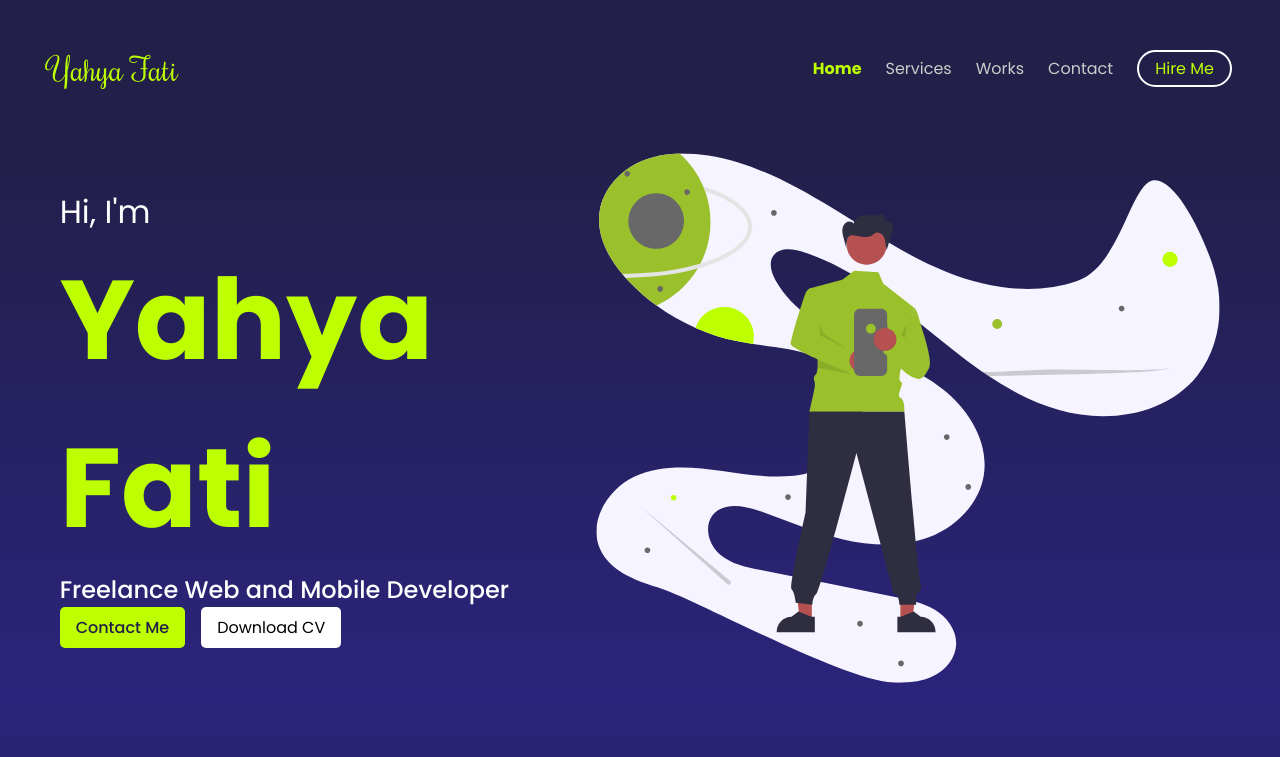
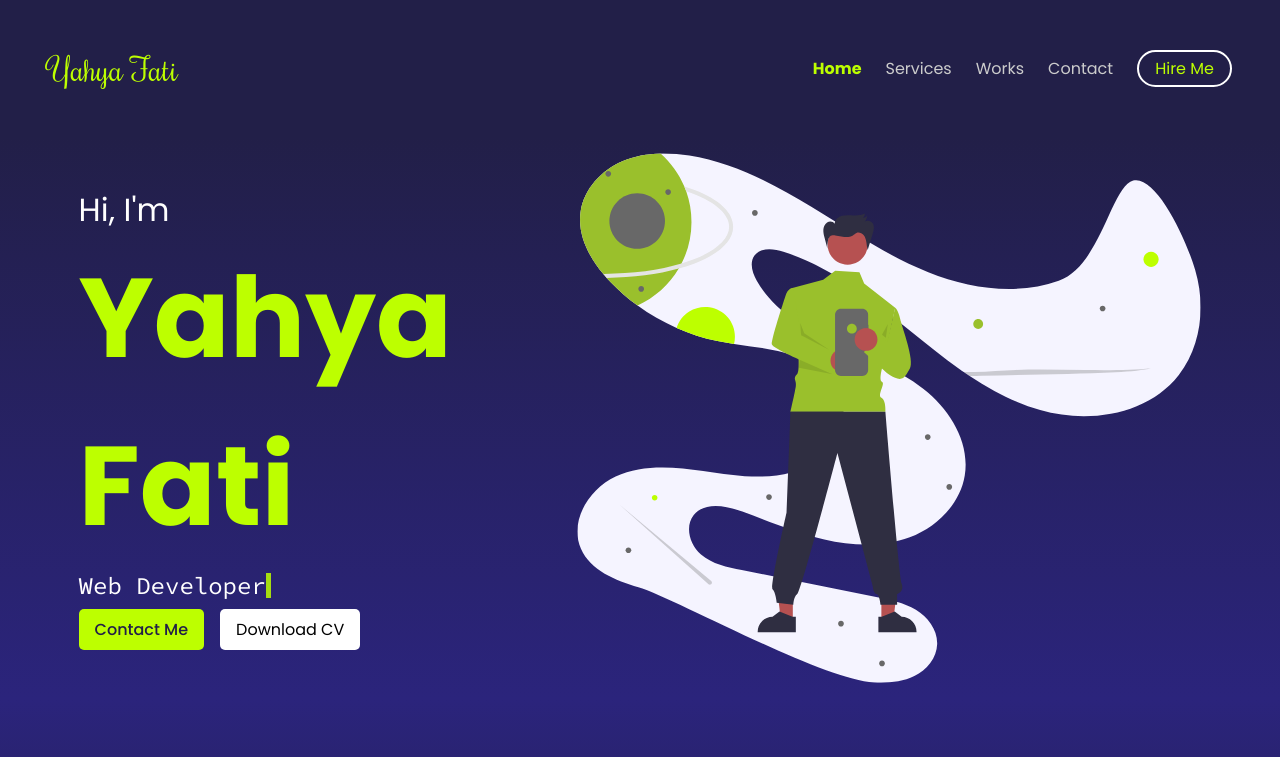
Before and after one commit to yahyafati/portfolio, a React app: page / in a window 1280 px wide. Shown: the top 757 px of the page. Built offline with nearby package versions, Linux system fonts and the light colour scheme.

Commit message:
added typing animation

```diff
--- a/src/component/landingPage/home/Home.js
+++ b/src/component/landingPage/home/Home.js
@@ -1,16 +1,54 @@
-import React from "react";
+import React, { useState, useEffect } from "react";
 import "../../../style/home/home.css";
 import standingManSVG from "../../../svg/Home.svg";
 import downloadableFile from "../../../Resume.docx";
 import { Link } from "react-router-dom";
 
+const MY_TITLE = ["Web Developer", "Mobile Developer", "Student"];
 const Home = () => {
+    const [currentWordIndex, setCurrentWordIndex] = useState(0);
+    const [animateTyping, setAnimateTyping] = useState(true);
+
+    useEffect(() => {
+        setAnimateTyping(true);
+    }, [currentWordIndex]);
+
+    const handleAnimationEnd = (e) => {
+        if (e.animationName === "slide") {
+            setAnimateTyping(false);
+            console.log(e.target.classList);
+            setTimeout(() => {
+                setCurrentWordIndex(
+                    (current) => (current + 1) % MY_TITLE.length
+                );
+            }, 3000);
+        }
+    };
+
     return (
         <div id="homeSection">
             <div className="intro_text">
                 <p className="hi">Hi, I'm</p>
                 <p className="name">Yahya Fati</p>
-                <p className="work">Freelance Web and Mobile Developer</p>
+                <p className="work" onAnimationEnd={handleAnimationEnd}>
+                    <span
+                        className={`before ${animateTyping ? "animate" : ""}`}
+                        style={{
+                            animationTimingFunction: `steps(${MY_TITLE[currentWordIndex].length})`,
+                        }}
+                    >
+                        <span
+                            className={`after ${
+                                animateTyping ? "animate" : ""
+                            }`}
+                            style={{
+                                animationTimingFunction: `steps(${MY_TITLE[currentWordIndex].length})`,
+                            }}
+                        ></span>
+                    </span>
+
+                    {MY_TITLE[currentWordIndex]}
+                </p>
                 <div className="buttons">
                     <Link to={"/contact"} className="button primary">
                         Contact Me
@@ -28,7 +66,7 @@ const Home = () => {
             <img
                 className="introImg"
                 src={standingManSVG}
-                alt="A Man Standing and Using Mobile"
+                alt="A Man Standing and Using a phone"
             />
         </div>
     );
--- a/src/index.html
+++ b/src/index.html
@@ -11,6 +11,10 @@
             href="https://fonts.googleapis.com/css2?family=Poppins:ital,wght@0,300;0,400;0,500;0,600;0,700;1,300;1,400;1,500;1,600;1,700&family=Rochester&display=swap"
             rel="stylesheet"
         />
+        <link
+            href="https://fonts.googleapis.com/css2?family=Source+Code+Pro&display=swap"
+            rel="stylesheet"
+        />
 
         <link rel="shortcut icon" type="image/png" href="/favicon.png" />
 
--- a/src/style/header/header.css
+++ b/src/style/header/header.css
@@ -176,56 +176,52 @@ header .navbar-link-container ul li.hire-me:hover {
 
 @-webkit-keyframes expand_animation {
   0% {
-    -webkit-transform: translateY(100%);
-            transform: translateY(100%);
-    border-radius: 0;
-    opacity: 0.8;
+    -webkit-transform: translateY(-50%) scaleY(0);
+            transform: translateY(-50%) scaleY(0);
+    opacity: 0;
   }
   100% {
-    -webkit-transform: translateY(0);
-            transform: translateY(0);
+    -webkit-transform: translateY(0) scaleY(1);
+            transform: translateY(0) scaleY(1);
     opacity: 1;
-    border-radius: 0 0 20px 20px;
   }
 }
 
 @keyframes expand_animation {
   0% {
-    -webkit-transform: translateY(100%);
-            transform: translateY(100%);
-    border-radius: 0;
-    opacity: 0.8;
+    -webkit-transform: translateY(-50%) scaleY(0);
+            transform: translateY(-50%) scaleY(0);
+    opacity: 0;
   }
   100% {
-    -webkit-transform: translateY(0);
-            transform: translateY(0);
+    -webkit-transform: translateY(0) scaleY(1);
+            transform: translateY(0) scaleY(1);
     opacity: 1;
-    border-radius: 0 0 20px 20px;
   }
 }
 
 @-webkit-keyframes collapse_animation {
   0% {
-    -webkit-transform: translateY(0);
-            transform: translateY(0);
+    -webkit-transform: translateY(0) scaleY(1);
+            transform: translateY(0) scaleY(1);
     opacity: 1;
   }
   100% {
-    -webkit-transform: translateY(-100%);
-            transform: translateY(-100%);
+    -webkit-transform: translateY(-50%) scaleY(0);
+            transform: translateY(-50%) scaleY(0);
     opacity: 0;
   }
 }
 
 @keyframes collapse_animation {
   0% {
-    -webkit-transform: translateY(0);
-            transform: translateY(0);
+    -webkit-transform: translateY(0) scaleY(1);
+            transform: translateY(0) scaleY(1);
     opacity: 1;
   }
   100% {
-    -webkit-transform: translateY(-100%);
-            transform: translateY(-100%);
+    -webkit-transform: translateY(-50%) scaleY(0);
+            transform: translateY(-50%) scaleY(0);
     opacity: 0;
   }
 }
--- a/src/style/home/home.css
+++ b/src/style/home/home.css
@@ -40,8 +40,39 @@
 }
 
 #homeSection .intro_text .work {
+  position: relative;
+  font-family: "Source Code Pro", monospace;
   font-weight: 500;
   font-size: 1.5rem;
+  margin-bottom: 0.5rem;
+  width: -webkit-fit-content;
+  width: -moz-fit-content;
+  width: fit-content;
+}
+
+#homeSection .intro_text .work .before {
+  position: absolute;
+  background: -webkit-gradient(linear, left top, left bottom, from(#292372), to(#2a2375));
+  background: linear-gradient(180deg, #292372 0%, #2a2375 100%);
+  right: 0;
+  top: 0%;
+  height: 100%;
+}
+
+#homeSection .intro_text .work .before.animate {
+  left: 0;
+  -webkit-animation: slide 2s ease 1s;
+          animation: slide 2s ease 1s;
+}
+
+#homeSection .intro_text .work .before .after {
+  position: absolute;
+  left: 0;
+  top: 10%;
+  height: 80%;
+  border-left: 5px solid #bdff00;
+  -webkit-animation: blink 500ms ease 1s infinite;
+          animation: blink 500ms ease 1s infinite;
 }
 
 #homeSection .intro_text .buttons {
@@ -62,12 +93,12 @@
     font-size: 5rem;
   }
   #homeSection .intro_text .work {
-    font-size: 1rem;
+    font-size: 1.2rem;
     font-weight: 300;
   }
 }
 
-@media screen and (max-width: 640px) and (min-width: 321px) {
+@media screen and (max-width: 640px) and (min-width: 481px) {
   #homeSection .intro_text {
     width: 180px;
   }
@@ -78,7 +109,7 @@
     font-size: 3rem;
   }
   #homeSection .intro_text .work {
-    font-size: 0.8rem;
+    font-size: 1rem;
   }
   #homeSection .intro_text .buttons .button {
     font-size: 0.6rem;
@@ -104,7 +135,7 @@
   width: 50%;
 }
 
-@media screen and (max-width: 320px) {
+@media screen and (max-width: 480px) {
   #homeSection .introImg {
     display: none;
   }
@@ -115,4 +146,28 @@
     width: 35%;
   }
 }
+
+@-webkit-keyframes blink {
+  to {
+    border-color: #00ff2900;
+  }
+}
+
+@keyframes blink {
+  to {
+    border-color: #00ff2900;
+  }
+}
+
+@-webkit-keyframes slide {
+  to {
+    left: 100%;
+  }
+}
+
+@keyframes slide {
+  to {
+    left: 100%;
+  }
+}
 /*# sourceMappingURL=home.css.map */
--- a/src/style/home/home.scss
+++ b/src/style/home/home.scss
@@ -52,8 +52,35 @@ $introTextZIndex: 100;
         }
 
         .work {
+            position: relative;
+
+            font-family: "Source Code Pro", monospace;
             font-weight: $font-weight-medium;
             font-size: 1.5rem;
+            margin-bottom: 0.5rem;
+            width: fit-content;
+
+            .before {
+                position: absolute;
+                background: linear-gradient(180deg, #292372 0%, #2a2375 100%);
+                right: 0;
+                top: 0%;
+                height: 100%;
+
+                &.animate {
+                    left: 0;
+                    animation: slide 2s ease 1s;
+                }
+
+                .after {
+                    position: absolute;
+                    left: 0;
+                    top: 10%;
+                    height: 80%;
+                    border-left: 5px solid $primary-color;
+                    animation: blink 500ms ease 1s infinite;
+                }
+            }
         }
 
         .buttons {
@@ -72,12 +99,12 @@ $introTextZIndex: 100;
             }
 
             .work {
-        font-size: 1rem;
+                font-size: 1.2rem;
                 font-weight: $font-weight-light;
             }
         }
 
-    @media screen and (max-width: 640px) and (min-width: 321px) {
+        @media screen and (max-width: 640px) and (min-width: 481px) {
             width: 180px;
 
             .hi {
@@ -89,7 +116,7 @@ $introTextZIndex: 100;
             }
 
             .work {
-        font-size: 0.8rem;
+                font-size: 1rem;
             }
 
             .buttons {
@@ -122,7 +149,7 @@ $introTextZIndex: 100;
     .introImg {
         width: 50%;
 
-    @media screen and (max-width: 320px) {
+        @media screen and (max-width: 480px) {
             display: none;
         }
 
@@ -131,3 +158,16 @@ $introTextZIndex: 100;
         }
     }
 }
+
+@keyframes blink {
+    to {
+        border-color: #00ff2900;
+    }
+}
+
+// Don't change animation name, need to change it in Home.js as well
+@keyframes slide {
+    to {
+        left: 100%;
+    }
+}
```
Also changed, not shown: src/style/header/header.scss (+5 -7 lines), 2 other files (tests, documents, lock files or other folders). Lines whose indentation alone changed are shown as unchanged.
